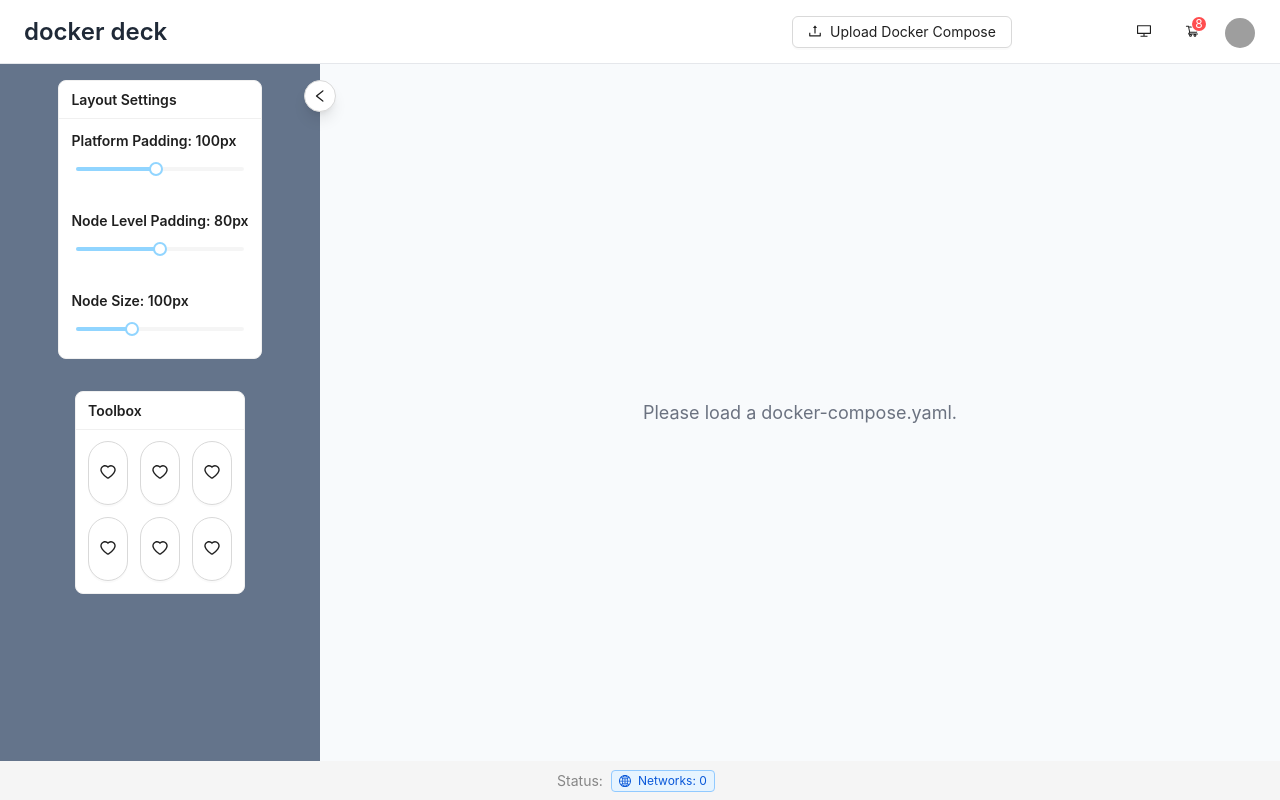
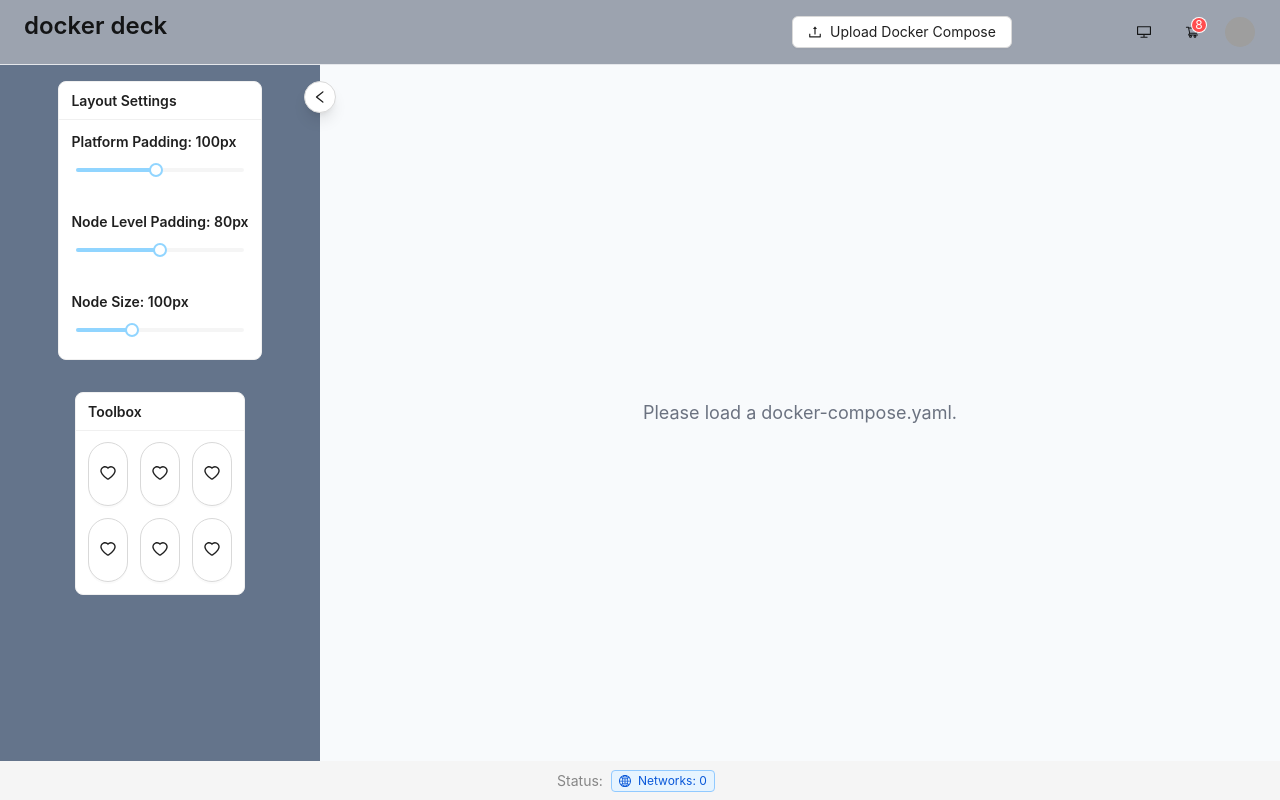
Before and after one commit to gaurav-kispotta/dockerdeck-ui, a React (Vite) app: page / in a window 1280 px wide. Built offline with nearby package versions, Linux system fonts and the light colour scheme; grey boxes are pictures that could not be loaded.

Commit message:
feat: enhance Navbar and App layout with improved styling for dark mode support

```diff
--- a/src/App.tsx
+++ b/src/App.tsx
@@ -15,7 +15,7 @@
       <ThemeProvider>
         <AppContext>
           <Layout className='w-screen h-screen'>
-            <Header className='flex-none w-full px-0' style={{ height: 'auto', lineHeight: 'normal' }}>
+            <Header className='flex-none w-full px-0 bg-white dark:bg-gray-800 border-b border-gray-200 dark:border-gray-700' style={{ height: 'auto', lineHeight: 'normal' }}>
               <Navbar></Navbar>
             </Header>
             <Content className='grow h-full bg-gray-50 dark:bg-gray-900'>
--- a/src/components/navbar/Navbar.tsx
+++ b/src/components/navbar/Navbar.tsx
@@ -90,9 +90,9 @@
     }
 
     return (
-        <Header className="bg-white dark:bg-gray-800 border-b border-gray-200 dark:border-gray-700 px-6 flex items-center justify-between h-16 theme-transition">
+        <div className="px-6 flex items-center justify-between h-16 theme-transition bg-gray-400 dark:bg-gray-800">
             <div className="flex-1">
-                <Title level={3} className="!mb-0 !text-gray-800 dark:!text-gray-200">docker deck</Title>
+                <Title level={3} className="text-gray-900 dark:text-gray-100">docker deck</Title>
             </div>
             <div className="flex-grow max-w-xs mx-4">
                 <Upload {...uploadProps}>
@@ -127,6 +127,6 @@
                     </Dropdown>
                 </Space>
             </div>
-        </Header>
+        </div>
     )
 }
```
